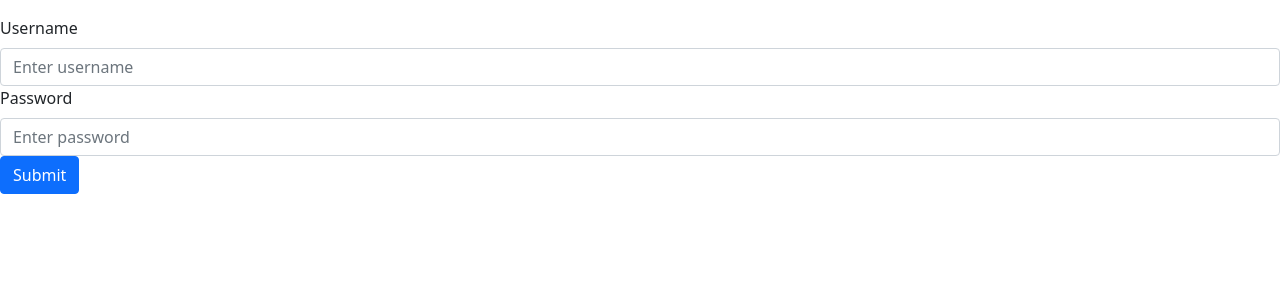
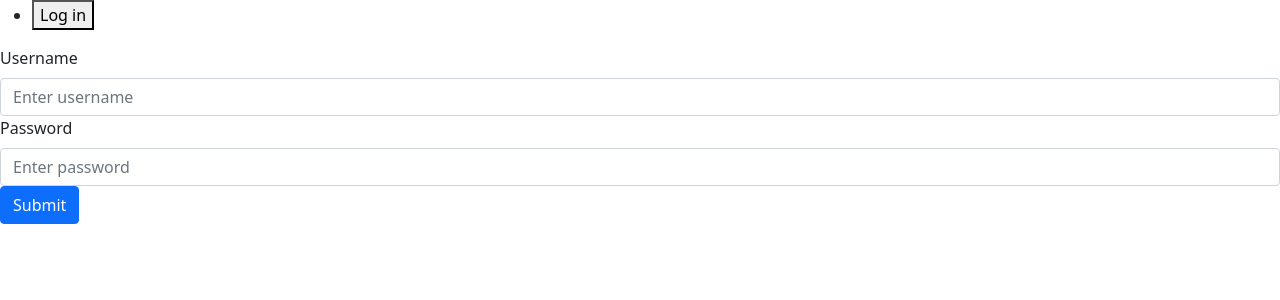
Before and after one commit to a-sha0234/blog-app-clientSide-Admin, a React (Create React App) app: page / in a window 1280 px wide. Shown: the top 300 px of the page. Built offline with nearby package versions, Linux system fonts and the light colour scheme.

Commit message:
add routing based on user login

```diff
--- a/src/App.js
+++ b/src/App.js
@@ -13,10 +13,15 @@
     <BrowserRouter>
       <div className="App">
         {" "}
-        <Navbar setIsLoggedIn={setIsLoggedIn} />
+        <Navbar setIsLoggedIn={setIsLoggedIn} loggedValue={isLoggedIn} />
       </div>
       <Routes>
-        <Route path="/" element={<Login setIsLoggedIn={setIsLoggedIn} />} />
+        <Route
+          path="/"
+          element={
+            <Login setIsLoggedIn={setIsLoggedIn} loggedValue={isLoggedIn} />
+          }
+        />
         <Route path="/posts" element={<Posts />} />
       </Routes>
     </BrowserRouter>
```
